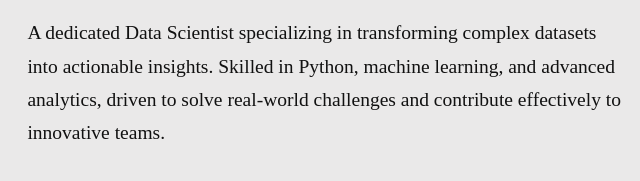
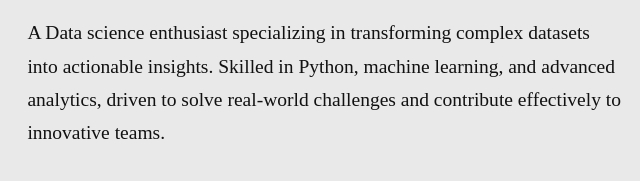
Before and after one commit to B21924/Portfolio, a plain HTML site: page index.html in a window 1280 px wide. Shown: the part 548-729 px from the top of the page, 136-776 px from the left. Drawn offline with nearby package versions, Linux system fonts and the light colour scheme.

Commit message:
index.html

```diff
--- a/index.html
+++ b/index.html
@@ -438,7 +438,7 @@ footer {
     <h2 class="intro-header">Introduction</h2>
     <h3 class="intro-name">Makineni Bhanu Kavitha</h3>
     <p class="intro-text">
-      A dedicated Data Scientist specializing in transforming complex datasets into actionable insights. Skilled in Python, machine learning, and advanced analytics, driven to solve real-world challenges and contribute effectively to innovative teams.
+      A Data science enthusiast specializing in transforming complex datasets into actionable insights. Skilled in Python, machine learning, and advanced analytics, driven to solve real-world challenges and contribute effectively to innovative teams.
     </p>
     <div class="contact-links intro-contact">
       <a href="https://github.com/B21924?tab=repositories" target="_blank" aria-label="GitHub" title="GitHub">
```
